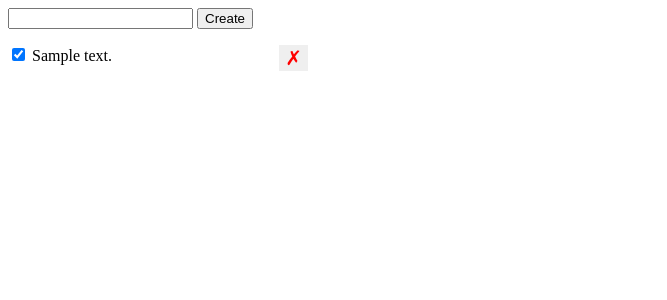
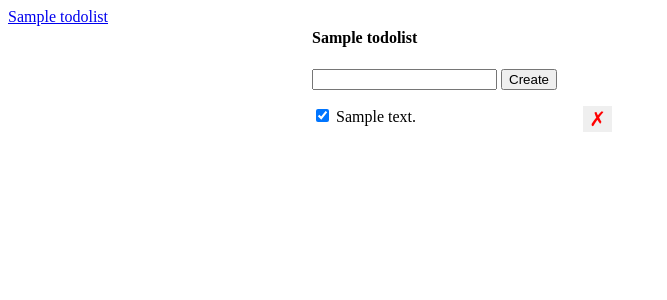
Before and after one commit to saurabhbothra/todoapp, a Flask app: page /lists/1 in a window 1280 px wide. Shown: the top 300 px of the page, without its empty margins (0-667 px from the left). Run offline with Flask 2, Linux system fonts and the light colour scheme; tables that the repository leaves empty hold one stand-in row (values such as "Sample post").

Commit message:
Display todo lists on left side and all appropriate todos on right side

```diff
--- a/app.py
+++ b/app.py
@@ -119,7 +119,8 @@ def delete_todo(todo_id):
         db.session.close()
     return jsonify({'success': True})
 
-# creating a route handler for displaying todos assosciated to a specific todo list id.
+# creating a route handler for displaying todos assosciated to a specific todo list id. Also passing active todo list name and all todo lists
+# which will be displayed on the left hand side.
 @app.route('/lists/<list_id>')
 def get_list_todos(list_id):
     '''
@@ -130,7 +131,10 @@ def get_list_todos(list_id):
     content in html files. It processes the entire file to replace the template strings that were in your html files with
     strings and then render an html file to the user. This variable data is a list of objects.
     '''
-    return render_template('index.html', data=Todo.query.filter_by(list_id=list_id).order_by('id').all())
+    return render_template('index.html',
+                           todo_lists = TodoList.query.all(),
+                           active_todo_list = TodoList.query.get(list_id),
+                           todos=Todo.query.filter_by(list_id=list_id).order_by('id').all())
 
 # creating a route handler for the homepage which will redirect to page which will show all todos for list id 1 , </lists/1>.
 @app.route('/')
--- a/templates/index.html
+++ b/templates/index.html
@@ -5,7 +5,7 @@
             .hidden {
                 display: none;
             }
-            .todolist {
+            .todolist, .tlists {
                 list-style: none;
                 padding: 0;
                 margin: 0;
@@ -23,23 +23,41 @@
                 cursor: pointer;
                 font-size: 20px;
             }
+            .lists-wrapper, .todos-wrapper {
+                display: inline-block;
+                vertical-align: top;
+            }
         </style>
     </head>
     <body>
+        <div class="lists-wrapper">
+            <ul id="todo-lists" class="tlists">
+                {% for todo_list in todo_lists %}
+                    <li>
+                        <a href="/lists/{{ todo_list.id }}">
+                            {{ todo_list.name }}
+                        </a>
+                    </li>
+                {% endfor %}
+            </ul>
+        </div>
+        <div class="todos-wrapper">
+            <h4>{{ active_todo_list.name }}</h4>
             <form id='form'>
                 <input type="text" id='description' name='description' />
                 <input type="submit" value='Create' />
             </form>
             <div id='error' class="hidden">Something went wrong!</div>
             <ul id='todos' class="todolist">
-            {% for d in data %}
+                {% for todo in todos %}
                     <li class="list-todo">
-                    <input class="check-completed" data-id="{{ d.id }}" type="checkbox" {% if d.completed %} checked {% endif %} />
-                    {{d.description}}
-                    <button class="delete-todo" data-id="{{ d.id }}">&cross;</button>
+                        <input class="check-completed" data-id="{{ todo.id }}" type="checkbox" {% if todo.completed %} checked {% endif %} />
+                        {{todo.description}}
+                        <button class="delete-todo" data-id="{{ todo.id }}">&cross;</button>
                     </li>
                 {% endfor %}
             </ul>
+        </div>
         <script>
             // this function will return an array of checkbox objects defined under the class check-completed.
             const checkboxes = document.querySelectorAll('.check-completed');
```
Lines whose indentation alone changed are shown as unchanged.
